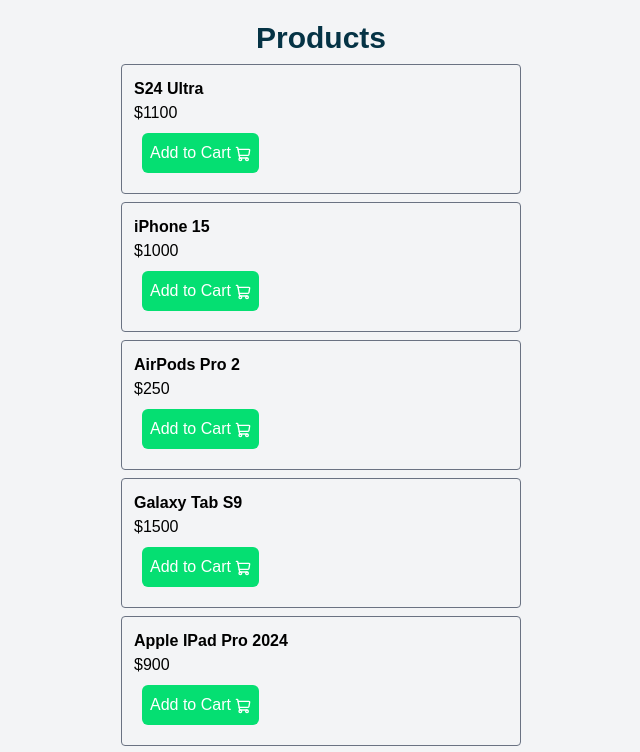
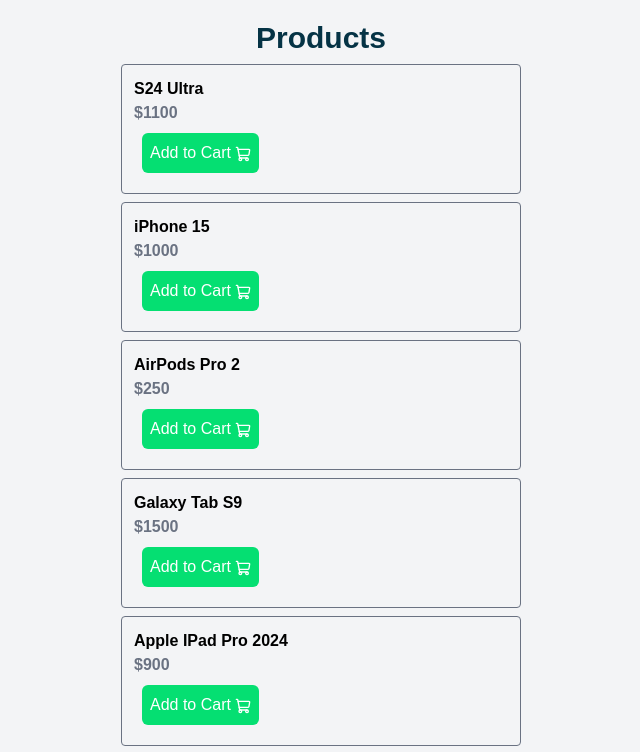
Before and after one commit to ZeroaNinea/Zustand-Complete-Course, a React (Vite) app: page / in a window 1280 px wide. Shown: the top 752 px of the page, without its empty margins (319-959 px from the left). Built offline with nearby package versions, Linux system fonts and the light colour scheme.

Commit message:
the price colored

```diff
--- a/src/App.tsx
+++ b/src/App.tsx
@@ -54,7 +54,9 @@
             >
               <h4 className="font-semibold">{product.title}</h4>
               <div>
-                <span>${product.price}</span>
+                <span className="font-semibold text-gray-500">
+                  ${product.price}
+                </span>
               </div>
               <div>
                 <button
```
